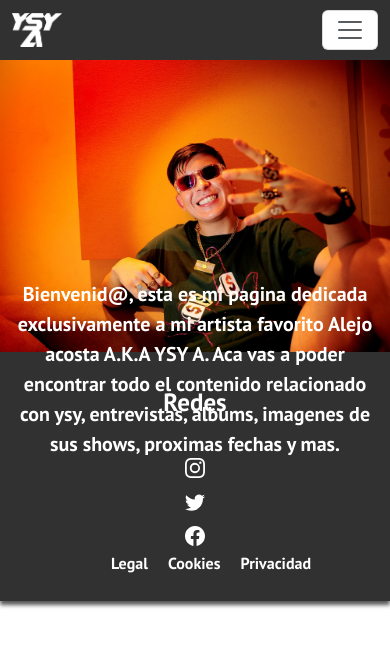
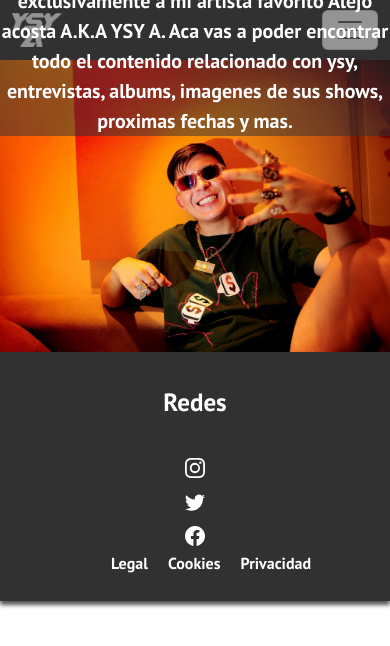
Before and after one commit to Alvarop-cpu/PF-Pratissoli, a website: page index.html in a window 390 px wide. Drawn offline with nearby package versions, Linux system fonts and the light colour scheme.

Commit message:
cambios responsive

```diff
--- a/index.html
+++ b/index.html
@@ -36,13 +36,11 @@
         </div>
       </nav>
     <header>
-      <img class="salto img-fluid" src="./Recursos/ysyInicio.webp" alt="saltando">
-      <div class="superpuesto">
-      <p class="intro container-fluid">
-        Bienvenid@, esta es mi pagina dedicada exclusivamente a mi artista favorito Alejo acosta A.K.A YSY A.
-        Aca vas a poder encontrar todo el contenido relacionado con ysy, entrevistas, albums, imagenes de sus shows, proximas fechas y mas.
-      </p>
-    </div>
+      <div class="image-container">
+        <img src="./Recursos/ysyInicio.webp" alt="salto">
+        <p class="text-center"> Bienvenid@, esta es mi pagina dedicada exclusivamente a mi artista favorito Alejo acosta A.K.A YSY A.
+          Aca vas a poder encontrar todo el contenido relacionado con ysy, entrevistas, albums, imagenes de sus shows, proximas fechas y mas.</p>
+      </div>
     </header>
     <main>
     </main>
--- a/scss/main.scss
+++ b/scss/main.scss
@@ -14,10 +14,21 @@
     width: 100%;
     height: auto;
 }
-.intro{
-    font-size: 20px;
-    color: white;
-    position: absolute;
-    top: 33%;
-    text-align: center;
-}
+.image-container {
+    position: relative;
+    width: 100%;
+    max-width: 2000px;
+    img {
+      width: 100%;
+      height: auto;
+      display: block;
+    }
+
+    p {
+      position: absolute;
+      bottom: 200px;
+      background-color: rgba(53, 51, 51, 0.522);
+      color: white;
+      font-size: 20px;
+    }
+  }
```
Also changed, not shown: secciones/shows.html (+0 -1 lines), css/style.css.
